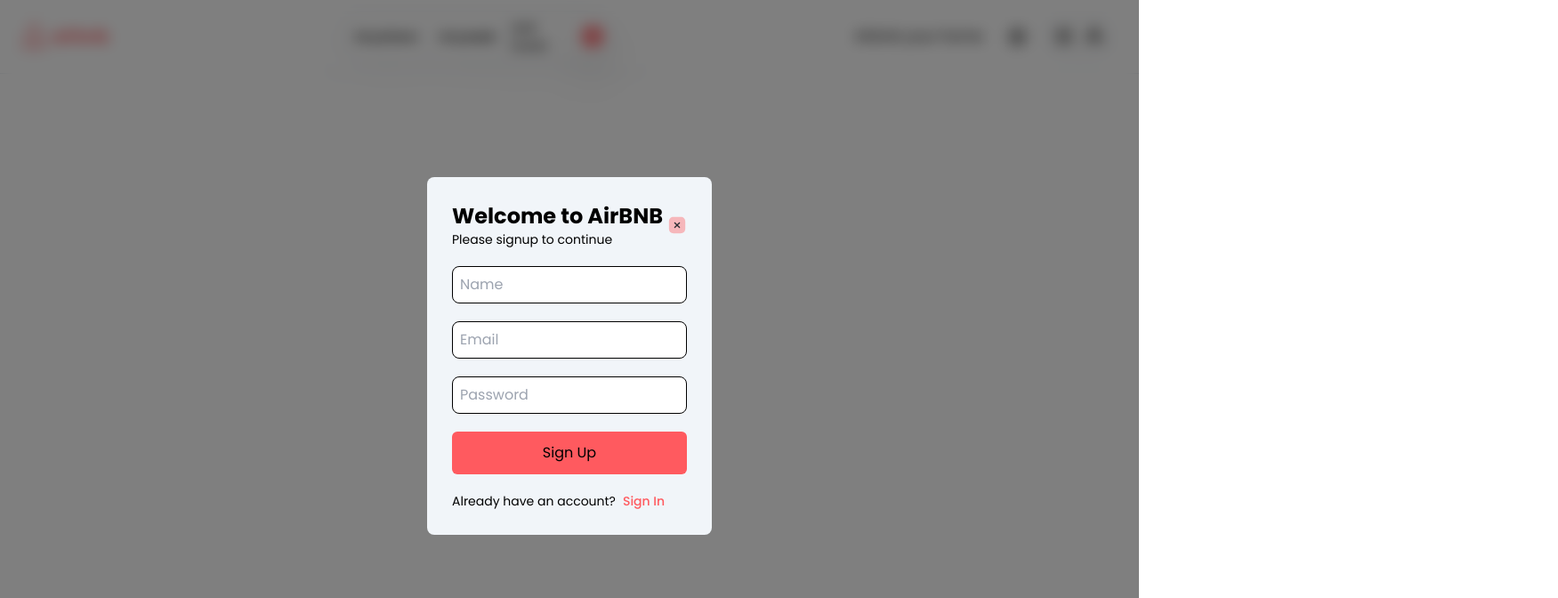
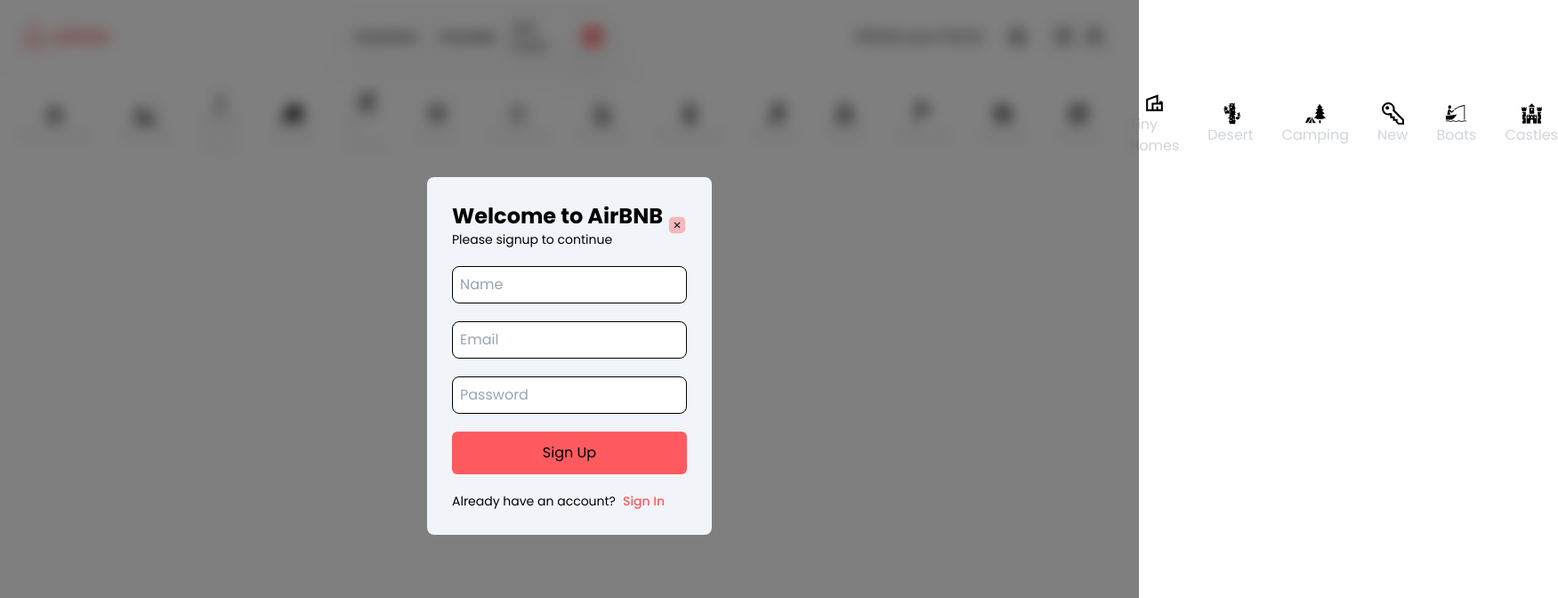
Before and after one commit to flcmm/AirBnb-Clone, a Next.js app: page / in a window 1280 px wide. Shown: the top 672 px of the page at 89% size, 1751 px wide, since content can reach past the window. Built offline with nearby package versions, Linux system fonts and the light colour scheme; no server answers.

Commit message:
refactor

```diff
--- a/app/components/filterpane/FilterBox.tsx
+++ b/app/components/filterpane/FilterBox.tsx
@@ -1,16 +1,21 @@
+'use client'
 import { FC } from 'react'
 import { IconType } from 'react-icons'
 
 interface FilterBoxProps {
   selected?: boolean,
   icon: IconType,
-  label: string
+  label: string,
+  description: string
 }
 
-const FilterBox: FC<FilterBoxProps> = ({selected, label}) => {
+const FilterBox: FC<FilterBoxProps> = ({selected, label, description, icon: Icon}) => {
+
+
   return (
     <>
       <div className={`flex flex-col cursor-pointer justify-center items-center ${selected ? 'bg-gray-300' : 'bg-white'}`}>
+        <Icon size={25} />
         <h1 className={`${selected ? 'text-black' : 'text-gray-300'}`}>{label}</h1>
       </div>
     </>
--- a/app/components/filterpane/filters.tsx
+++ b/app/components/filterpane/filters.tsx
@@ -1,5 +1,6 @@
 'use client'
 import { FC } from 'react'
+import { usePathname } from 'next/navigation'
 import Image from 'next/image'
 import { TbBeach, TbMountain, TbPool } from 'react-icons/tb';
 import {
@@ -126,22 +127,32 @@
     label: 'Castles',
     icon: GiCastle,
     description: 'Castles Property'
-  },
-  {
-
   }
 ]
 
 
 const Filters = () => {
-  // this is a list of filters that will be displayed on the filter pane
-  const filtersList = ['Beachfront', 'Amazing pools', 'Private rooms', 'Tropical', 'Amazing views', 'Tiny homes', 'Design', 'Lake', 'Camping', 'Treehouses', 'Trending', 'Cabins']
+  const currentPathName = usePathname()
+  const mainPage = currentPathName === '/'
+  if (!mainPage)
+    return null
   // this is a list of icons that will be displayed on the filter pane
   return (
     <>
       <div className='flex flex-row gap-8 w-full px-5 pt-5'>
         {/* this block of code loops over the list of filtersLsit which then creates a div every loops */}
-
+        {
+          categories.map((category, index) => {
+            return (
+              <FilterBox
+                key={index}
+                label={category.label}
+                icon={category.icon}
+                description={category.description}
+              />
+            )
+          }, [])
+        }
       </div>
     </>
   )
--- a/app/components/modal/loginModal.tsx
+++ /dev/null
@@ -1,20 +0,0 @@
-import { FC } from 'react'
-import Button from '../button'
-
-interface loginModalProps {
-
-}
-
-const UserModal: FC<loginModalProps> = ({}) => {
-    return (
-      <>
-        <div className='w-full h-screen blur'>
-          <div className='w-1/2 rounded-lg'>
-            <Button text='Sign Up'/>
-          </div>
-        </div>
-      </>
-    )
-}
-
-export default UserModal
--- a/app/components/modal/signupModal.tsx
+++ b/app/components/modal/signupModal.tsx
@@ -2,14 +2,14 @@
 import { FC, LegacyRef, useRef } from 'react'
 import { supabase } from '../../libs/supabase'
 import { Register } from '@/app/libs/auth/userSignUp'
-import Input from '../input/input'
-import Button from '../button'
+import Input from '../input/Input'
+import Button from '../Button'
 
-interface registerModalProps {
+interface SignInModalProps {
 
 }
 
-const RegisterModal: FC<registerModalProps> = ({}) => {
+const SignInModal: FC<SignInModalProps> = ({}) => {
   const crypto = require('crypto')
   const nameField = useRef<HTMLInputElement>(null)
   const emailField = useRef<HTMLInputElement>(null)
@@ -71,9 +71,9 @@
             </svg>
           </div>
           <div className='w-full flex flex-col gap-5'>
-            <Input ref={nameField} className='border-black w-full focus:border-2 border-[1px] outline-none rounded-lg p-2' disabled={false} type='text' placeholder='Name' required={true}/>
-            <Input ref={emailField} className='border-black w-full focus:border-2 border-[1px] outline-none rounded-lg p-2' disabled={false} type='email' placeholder='Email' required={true}/>
-            <Input ref={passwordField} className='border-black w-full focus:border-2 border-[1px] outline-none rounded-lg p-2' disabled={false} type='password' placeholder='Password' required={true}/>
+            <Input inputRef={nameField} className='border-black w-full focus:border-2 border-[1px] outline-none rounded-lg p-2' disabled={false} type='text' placeholder='Name' required={true}/>
+            <Input inputRef={emailField} className='border-black w-full focus:border-2 border-[1px] outline-none rounded-lg p-2' disabled={false} type='email' placeholder='Email' required={true}/>
+            <Input inputRef={passwordField} className='border-black w-full focus:border-2 border-[1px] outline-none rounded-lg p-2' disabled={false} type='password' placeholder='Password' required={true}/>
             <Button onClick={handleSignUp} text='Sign Up' className='rounded-md w-full bg-[#FF5A5F] p-3'/>
           </div>
           <div className='flex flex-row gap-2 justify-start w-full'>
@@ -85,4 +85,4 @@
   )
 }
 
-export default RegisterModal
+export default SignInModal
```
